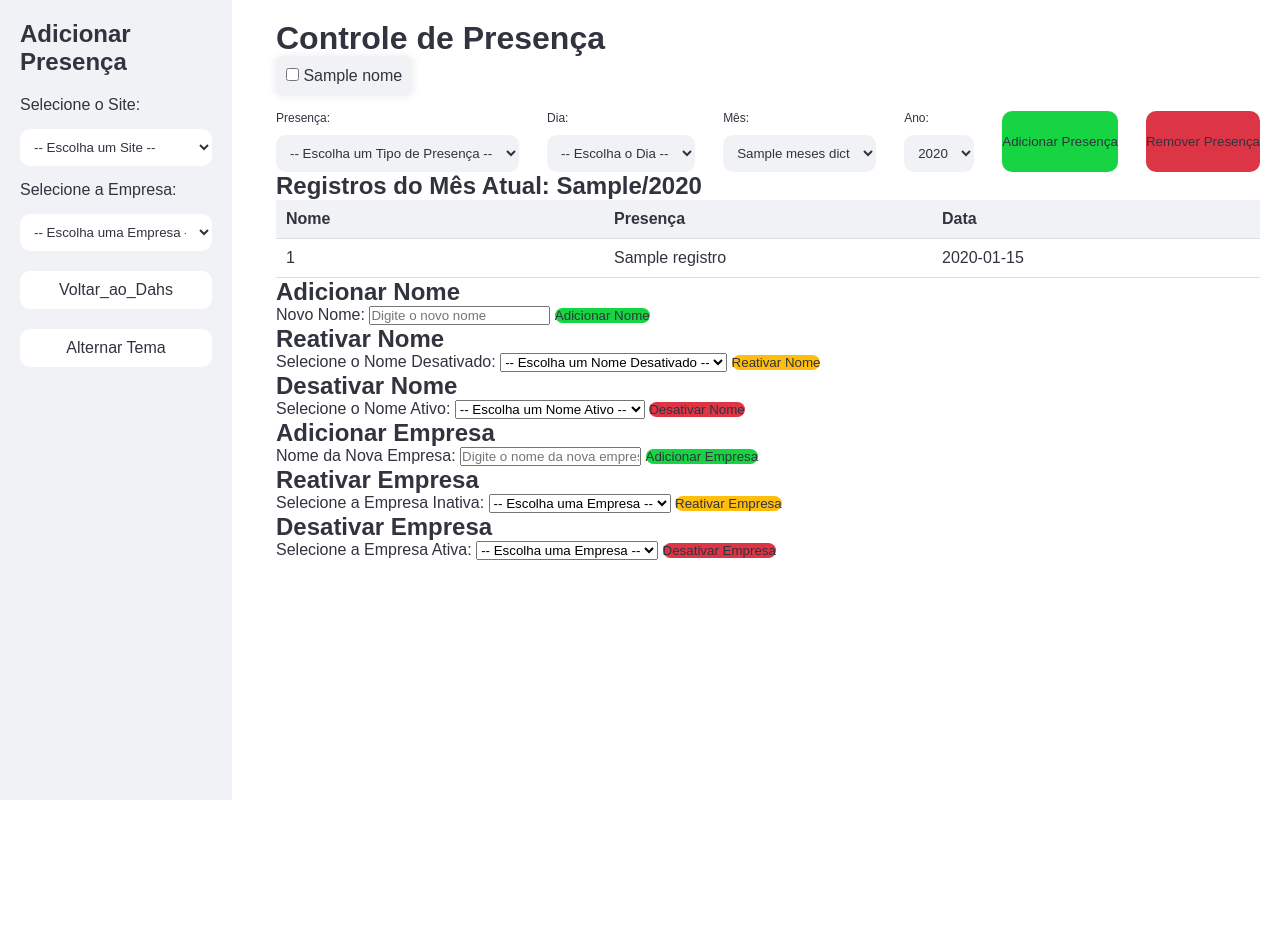
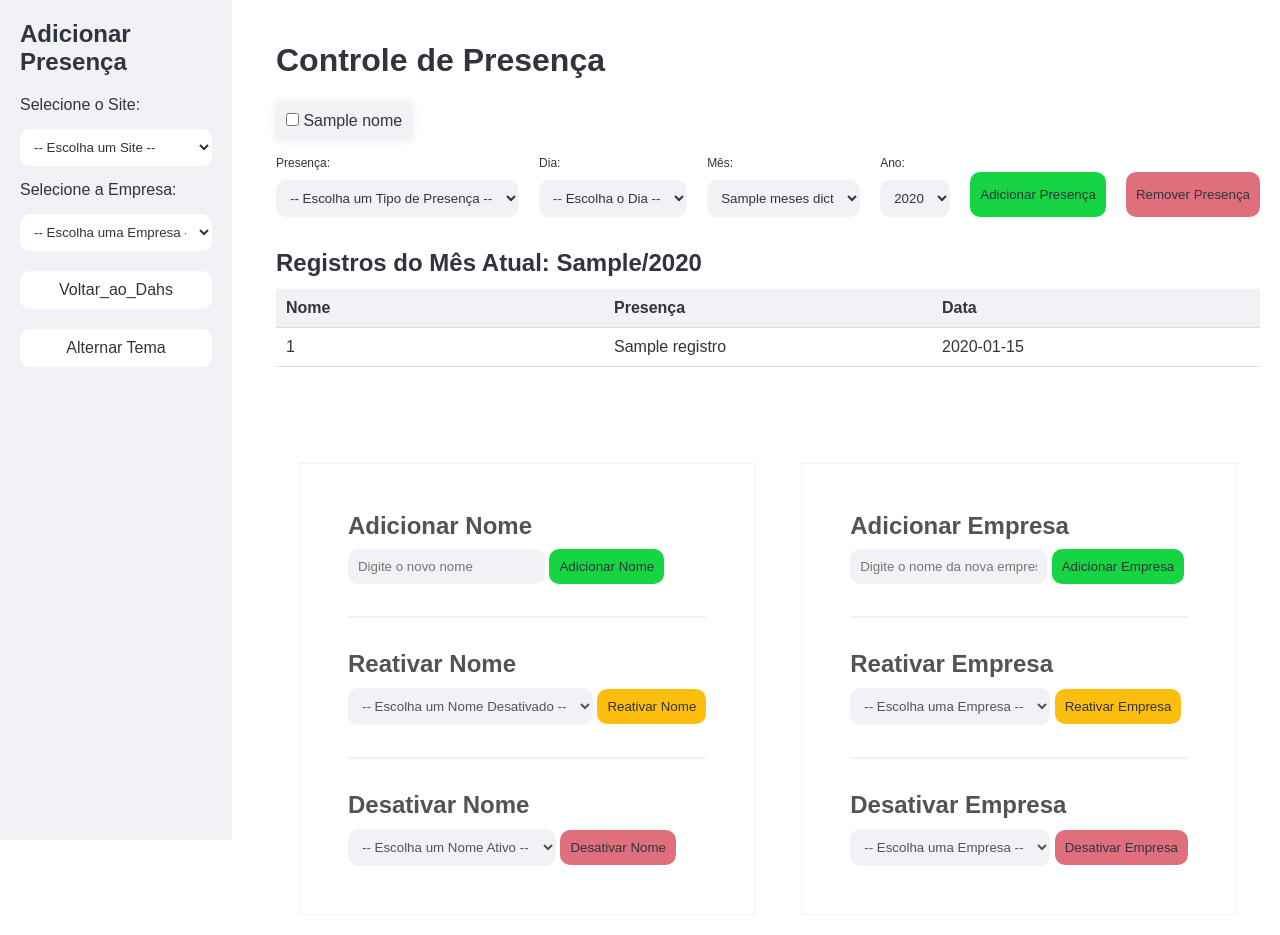
Before and after one commit to Pontessxx/VenvQua-Flask_integration_v1, a Flask app: template meu_app_flask/templates/adicionar_presenca.html in a window 1280 px wide. Before the commit the page ends 800 px from the top, so only its background shows below. Run offline with Flask 3, Linux system fonts and the light colour scheme; the template is opened without the code that fills it: most values are stand-ins (such as "Sample title", 1, 10 or a date in 2020).

Commit message:
css_adicionapresenca

```diff
--- a/meu_app_flask/static/styles.css
+++ b/meu_app_flask/static/styles.css
@@ -10,9 +10,10 @@
     --hover-add-btn: #218838;
     --add-btn: #17d443;
     --hover-remove-btn: #c82333;
-    --remove-btn: #dc3545;
+    --remove-btn: #df707b;
     --hover-reactivate-btn: #c39004;
     --reactivate-btn: #febe0e;
+    --h2-color: rgb(83, 83, 87);
 }
 
 .dark-mode {
@@ -27,6 +28,7 @@
     --remove-btn: #dc3545;
     --hover-reactivate-btn: #3e2f06;
     --reactivate-btn: #ac7f03;
+    --h2-color: rgb(188, 187, 187);
 }
 *{
     margin: 0;
@@ -88,7 +90,10 @@ body {
     color: var(--text-color);
     border: none;
 }
-
+.main-content h1{
+    margin-top: 0.7em;
+    margin-bottom: 0.7em;
+}
 .main-content {
     flex: 1;
     padding: 20px;
@@ -305,6 +310,7 @@ span.select2-dropdown.select2-dropdown--below{
     display: flex;
     justify-items: space-around;
     justify-content: space-between;
+    margin-bottom: 2em;
 }
 .form_combo{
     display: flex;
@@ -320,6 +326,13 @@ span.select2-dropdown.select2-dropdown--below{
     background-color: var(--menu-background-color);
     color: var(--text-color);
     border: none;
+}
+.adicionando{
+    display: flex;
+    justify-content: space-between;
+    align-items: center;
+    margin-top: 1.2em;
+    padding: 10px;
 }
 .add_btn{
     cursor: pointer;
@@ -354,6 +367,52 @@ span.select2-dropdown.select2-dropdown--below{
 .reactivate_btn:hover{
     background: var(--hover-reactivate-btn);
 }
+
+
+.tabela_adiciona{
+    margin-bottom: 6em;
+}
+.tabela_adiciona h2{
+    margin-bottom: 0.5em;
+}
+.container_group{
+    margin-top: 1em;
+    display: flex;
+    justify-content: space-around;
+}
+.forms_nome,
+.forms_emrpesa{
+    padding: 3em;
+    border: solid 1px var(--menu-background-color);
+}
+
+
+.container_group hr{
+    border:solid 1px var(--menu-background-color);
+    margin: 2em 0em 2em 0em;
+}
+.container_group h2{
+    margin-bottom: 0.4em;
+    color: var(--h2-color);
+}
+.container_group button{
+    padding: 10px;
+}
+.container_group select{
+    padding: 10px;
+    border-radius: 10px;
+    background-color: var(--menu-background-color);
+    color: var(--h2-color);
+    border: none;
+}
+.container_group input{
+    padding: 10px;
+    border-radius: 10px;
+    background-color: var(--menu-background-color);
+    color: var(--text-color);
+    border: none;
+}
+
 *::-webkit-scrollbar-thumb {
     background-color: var(--menu-background-color);
     border-radius: 10px;
--- a/meu_app_flask/templates/adicionar_presenca.html
+++ b/meu_app_flask/templates/adicionar_presenca.html
@@ -112,13 +112,13 @@
                 <input type="hidden" name="action_type" id="action_type" value="">
 
                 <!-- Botões -->
-                <button type="submit" class="add_btn" onclick="setAction('adicionar')">Adicionar Presença</button>
-                <button type="submit" class="remove_btn" onclick="setAction('remover')">Remover Presença</button>
+                <button type="submit" class="add_btn adicionando" onclick="setAction('adicionar')">Adicionar Presença</button>
+                <button type="submit" class="remove_btn adicionando" onclick="setAction('remover')">Remover Presença</button>
             </div>
 
         </form>
 
-        <div>
+        <section class="tabela_adiciona">
             <h2>Registros do Mês Atual: {{ current_month }}/{{ current_year }}</h2>
 
             <table class="content-table">
@@ -146,13 +146,14 @@
                 </tbody>
             </table>
 
-        </div>
+        </section>
+
+        <section class="container_group">
+            <div class="forms_nome">
 
                 <!-- Formulário para adicionar novo nome -->
                 <form id="formAdicionarNome" action="/adicionar-nome" method="POST">
                     <h2>Adicionar Nome</h2>
-
-            <label for="novo_nome">Novo Nome:</label>
                     <input type="text" id="novo_nome" name="novo_nome" placeholder="Digite o novo nome">
 
                     <!-- Campo oculto para siteempresa_id -->
@@ -161,13 +162,13 @@
                     <!-- Botão para adicionar nome -->
                     <button class="add_btn" type="submit">Adicionar Nome</button>
                 </form>
-
+                <hr>
                 <!-- Terceiro Formulário para Reativar Nomes -->
                 <form id="formReativarNomes" action="/reativar-nome" method="POST">
                     <h2>Reativar Nome</h2>
 
                     <!-- Seleção de Nomes Desativados -->
-            <label for="nomes_desativados">Selecione o Nome Desativado:</label>
+
                     <select id="nomes_desativados" name="nome_desativado">
                         <option value="">-- Escolha um Nome Desativado --</option>
                         {% for nome in nomes_desativados %}
@@ -181,14 +182,12 @@
                     <!-- Botão para reativar o nome -->
                     <button class="reactivate_btn" type="submit">Reativar Nome</button>
                 </form>
-
+                <hr>
 
                 <!-- Quarto Formulário para Desativar Nomes -->
                 <form id="formInativarNomes" action="/inativar-nome" method="POST">
                     <h2>Desativar Nome</h2>
 
-            <!-- Seleção de Nomes Ativos -->
-            <label for="nomes_ativos">Selecione o Nome Ativo:</label>
                     <select id="nomes_ativos" name="nome_ativo">
                         <option value="">-- Escolha um Nome Ativo --</option>
                         {% for nome in nomes %}
@@ -202,25 +201,26 @@
                     <!-- Botão para desativar o nome -->
                     <button type="submit" class="remove_btn">Desativar Nome</button>
                 </form>
+            </div>
+            <div class="forms_emrpesa">
 
                 <!-- Formulário para adicionar nova empresa -->
                 <form id="formAdicionarEmpresa" action="/adicionar-empresa" method="POST">
                     <h2>Adicionar Empresa</h2>
 
                     <!-- Nome da nova empresa -->
-            <label for="nova_empresa">Nome da Nova Empresa:</label>
+
                     <input type="text" id="nova_empresa" name="nova_empresa" placeholder="Digite o nome da nova empresa" required>
 
                     <!-- Botão para adicionar empresa -->
                     <button class="add_btn" type="submit">Adicionar Empresa</button>
                 </form>
-
+                <hr>
                 <!-- Formulário para ativar uma empresa -->
                 <form id="formAtivarEmpresa" action="/ativar-empresa" method="POST">
                     <h2>Reativar Empresa</h2>
 
                     <!-- Seleção de Empresa Inativa -->
-            <label for="empresa_inativa">Selecione a Empresa Inativa:</label>
                     <select id="empresa_inativa" name="empresa_inativa">
                         <option value="">-- Escolha uma Empresa --</option>
                         {% for empresa in empresas_inativas %}
@@ -231,13 +231,12 @@
                     <!-- Botão para ativar empresa -->
                     <button type="submit" class="reactivate_btn">Reativar Empresa</button>
                 </form>
-
+                <hr>
                 <!-- Formulário para desativar uma empresa -->
                 <form id="formDesativarEmpresa" action="/desativar-empresa" method="POST">
                     <h2>Desativar Empresa</h2>
 
                     <!-- Seleção de Empresa Ativa -->
-            <label for="empresa_ativa">Selecione a Empresa Ativa:</label>
                     <select id="empresa_ativa" name="empresa_ativa">
                         <option value="">-- Escolha uma Empresa --</option>
                         {% for empresa in empresas %}
@@ -248,6 +247,9 @@
                     <!-- Botão para desativar empresa -->
                     <button type="submit" class="remove_btn">Desativar Empresa</button>
                 </form>
+            </div>
+        </section>
+
 
     </div>
 
```
Lines whose indentation alone changed are shown as unchanged.
